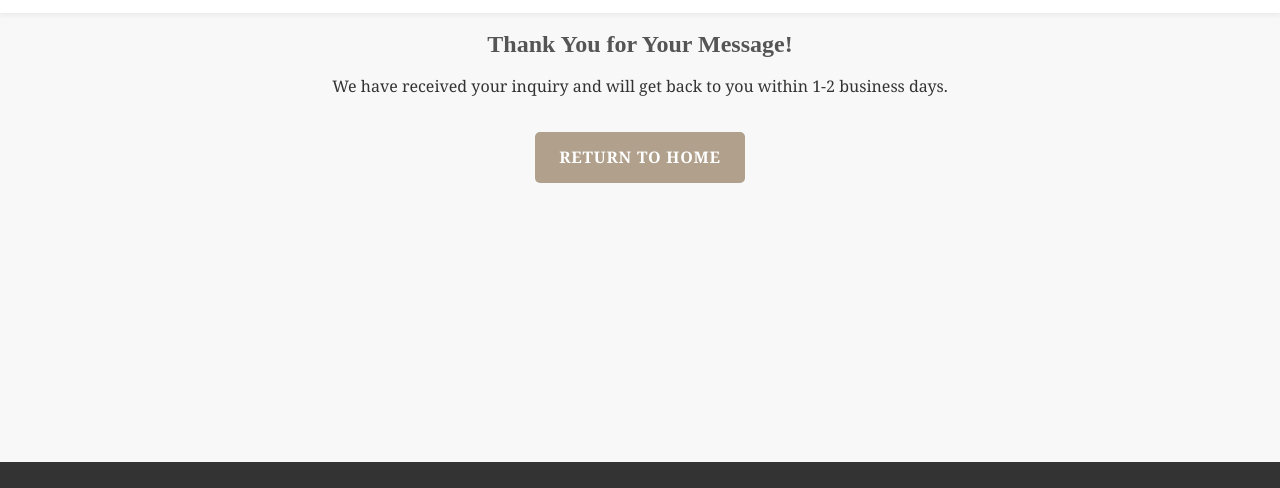
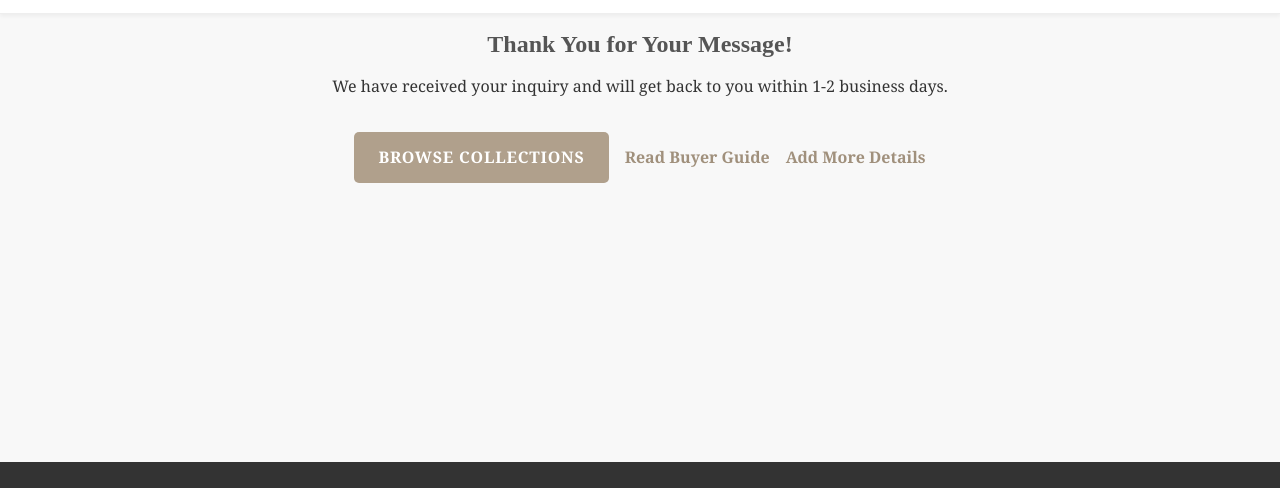
Before and after one commit to sahnishant/dazzle, an Astro site: page /thank-you in a window 1280 px wide. Shown: the part 109-597 px from the top of the page. Built offline with nearby package versions, Linux system fonts and the light colour scheme; Astro itself is replaced by a stand-in of ours.

Commit message:
Polish thank-you page next steps

```diff
--- a/src/pages/thank-you.astro
+++ b/src/pages/thank-you.astro
@@ -2,9 +2,33 @@
 import BaseLayout from '../layouts/BaseLayout.astro';
 ---
 <BaseLayout title="Thank You!" description="Thank you for your inquiry. We will get back to you shortly.">
-  <section class="container text-center p-4 mt-4 mb-4" style="min-height: 400px;">
+  <section class="container text-center p-4 mt-4 mb-4 thank-you-section">
     <h1 class="mb-2">Thank You for Your Message!</h1>
     <p class="mb-4">We have received your inquiry and will get back to you within 1-2 business days.</p>
-    <a href="/" class="btn">Return to Home</a>
+
+    <div class="thank-you-actions">
+      <a href="/collections/" class="btn">Browse Collections</a>
+      <a href="/diamond-buyer-guide/" class="secondary-link">Read Buyer Guide</a>
+      <a href="/contact/" class="secondary-link">Add More Details</a>
+    </div>
   </section>
 </BaseLayout>
+
+<style>
+  .thank-you-section {
+    min-height: 400px;
+  }
+
+  .thank-you-actions {
+    display: flex;
+    flex-wrap: wrap;
+    gap: 1rem;
+    justify-content: center;
+    align-items: center;
+  }
+
+  .secondary-link {
+    color: #A0907C;
+    font-weight: 700;
+  }
+</style>
```
